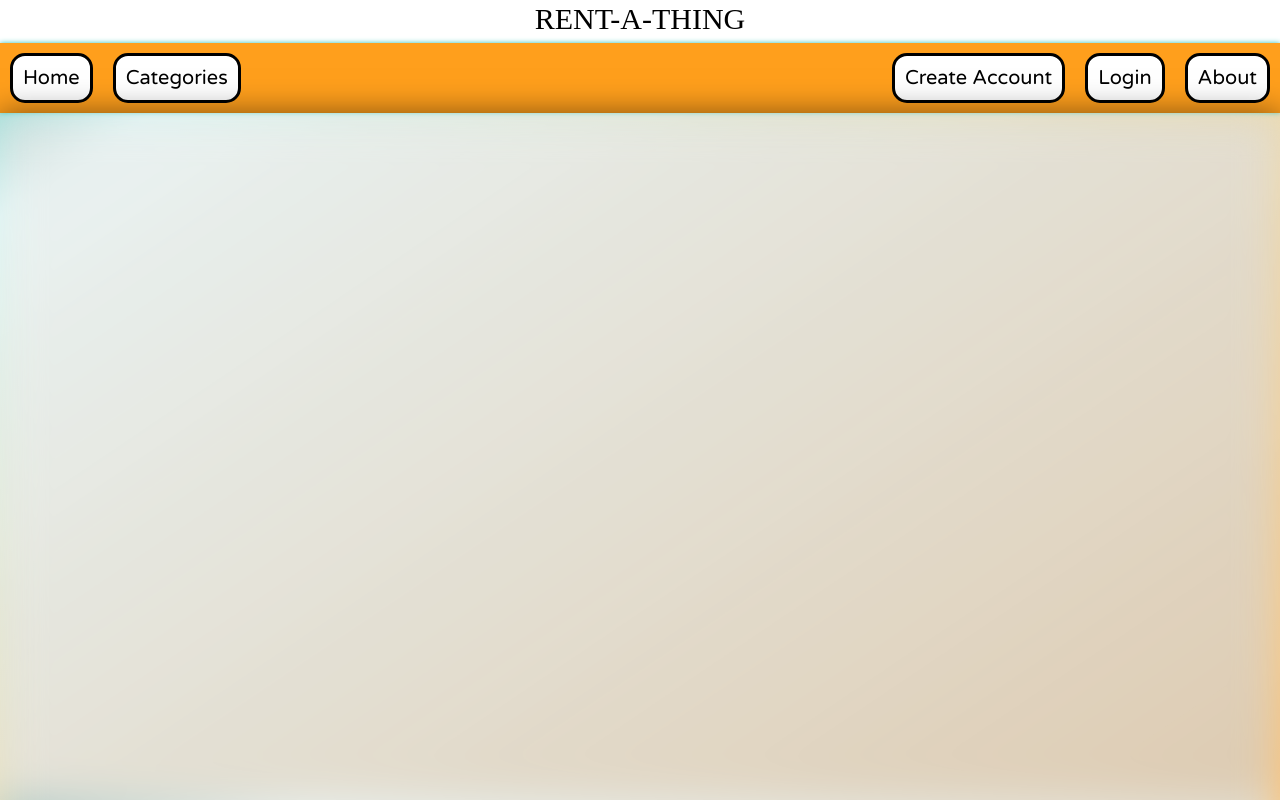
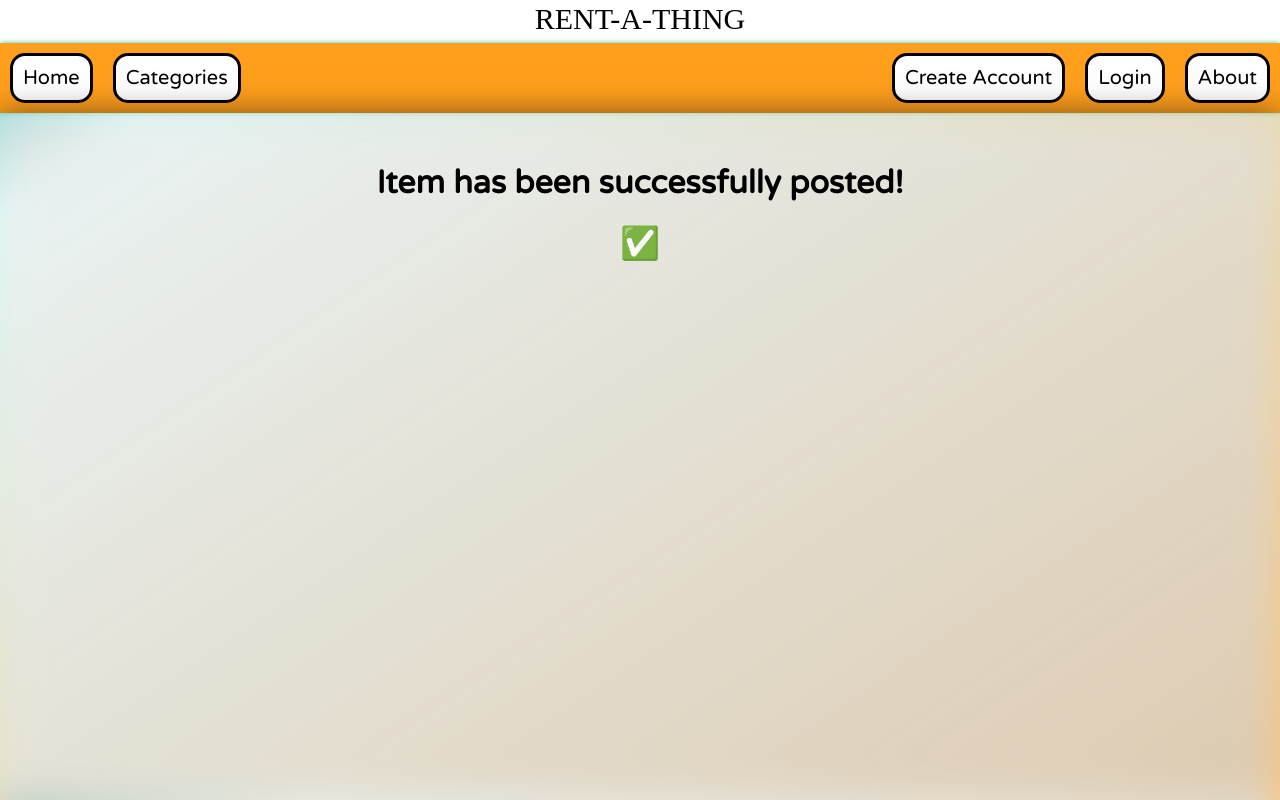
Before and after one commit to darshanbala/rent-a-thing, a React (Create React App) app in the folder FrontEnd/web-app/: page /page in a window 1280 px wide. Shown: the top 800 px of the page. Built offline with nearby package versions, Linux system fonts and the light colour scheme; no server answers; a web font is replaced by a local one.

Commit message:
After posting, redirects to success page

```diff
--- a/FrontEnd/web-app/src/App.js
+++ b/FrontEnd/web-app/src/App.js
@@ -18,6 +18,7 @@ import Categories from './components/products/Categories';
 import ThingsHandler from './components/framework/ThingsHandler.js';
 import About from './components/home/About';
 import MessagePage from './components/user/profile/MessagePage.js';
+import GenericPage from './components/framework/GenericPage';
 
 class App extends Component {
 
@@ -157,6 +158,9 @@ class App extends Component {
                     <Route path="/messages">
                          <MessagePage user={user}cookieCheck={() => this.cookieCheck()}/>
                     </Route>
+                    <Route path="/page">
+                         <GenericPage user={user}cookieCheck={() => this.cookieCheck()}/>
+                    </Route>
                 </Switch>
                 </main>
 
--- /dev/null
+++ b/FrontEnd/web-app/src/components/framework/GenericPage.js
@@ -0,0 +1,13 @@
+import React from 'react';
+import '../../index.css';
+
+export default function GenericPage() {
+
+
+    return (
+        <>
+            <h1>Item has been successfully posted!</h1>
+            <h1>✅</h1>
+        </>
+    )
+}
--- a/FrontEnd/web-app/src/components/products/PostItem.js
+++ b/FrontEnd/web-app/src/components/products/PostItem.js
@@ -86,7 +86,8 @@ class PostItem extends Component {
         console.log(fromBackend, 'fromBackend')
 
         if (fromBackend.submitted) {
-            this.setState({ previous_submit_successful: true })  // Can use this to add a green tick to page or something..
+            this.setState({ previous_submit_successful: true })
+            // Can use this to add a green tick to page or something..
         }
 
         console.log(this.state.previous_submit_successful)
@@ -130,7 +131,7 @@ class PostItem extends Component {
 
 
     render() {
-        const { name, nameCharacterLimit, description, descriptionCharacterLimit, price, category, age_restriction, categories, img_url } = this.state;
+        const { name, nameCharacterLimit, description, descriptionCharacterLimit, price, category, age_restriction, categories, img_url, previous_submit_successful } = this.state;
 
 
         return (
@@ -189,6 +190,8 @@ class PostItem extends Component {
 
                             <input disabled={!this.allFieldsEntered()} type='submit' value='Post item' />
                         </form>
+
+                        {previous_submit_successful && <Redirect to="/page" />}
                     </div>
                 </div>
 
```
